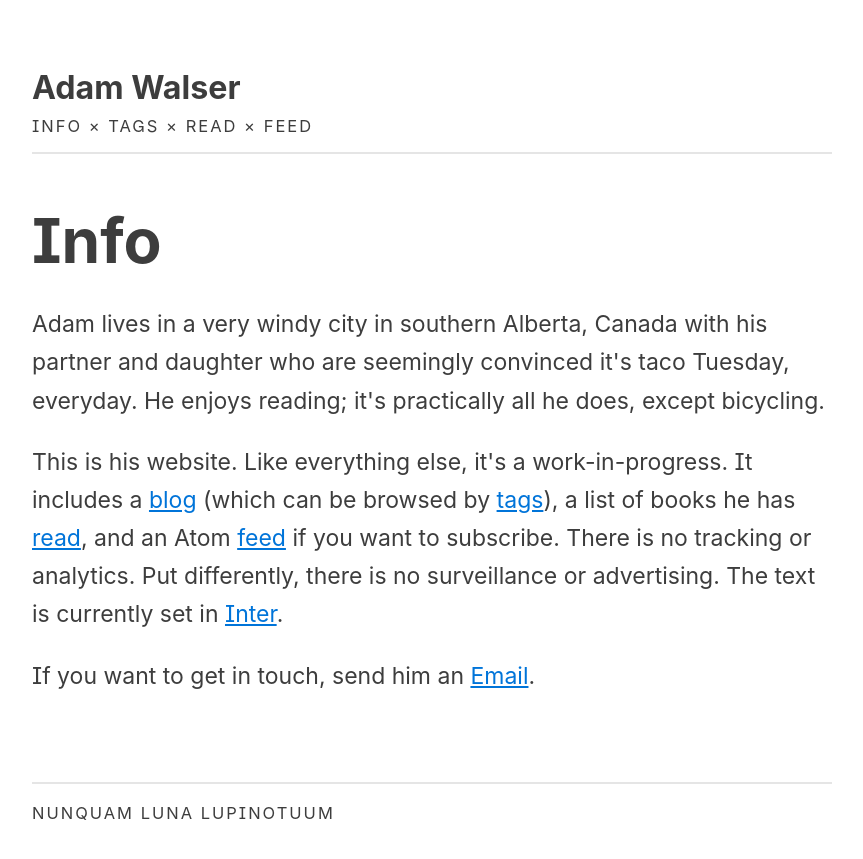
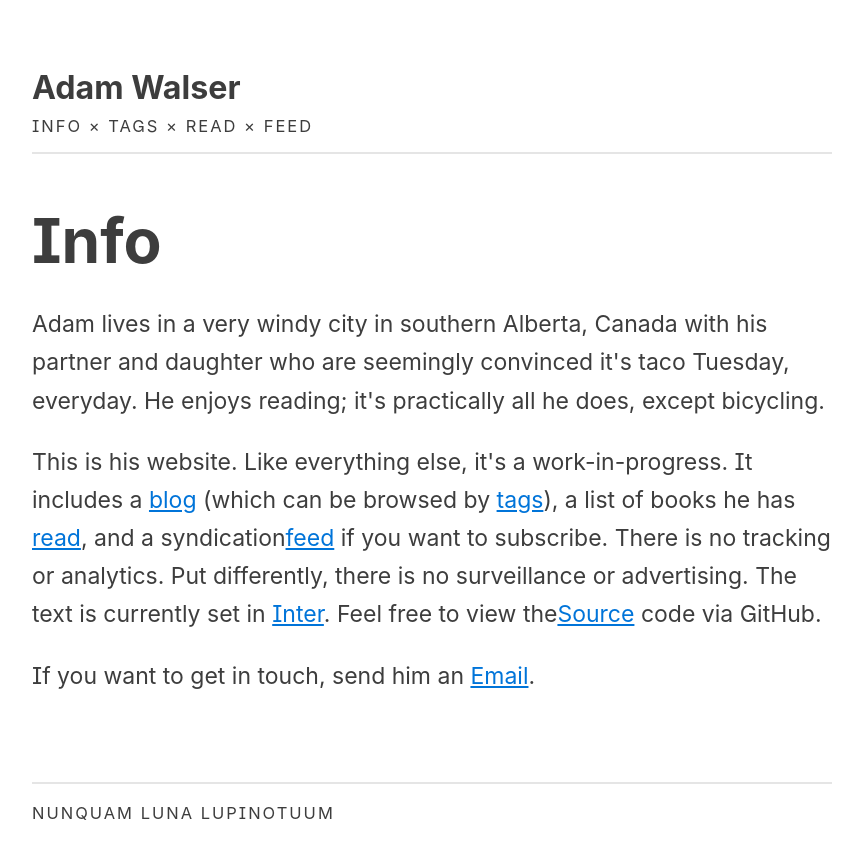
Before and after one commit to ajpwalser/ajpwalser.github.io, a Jekyll site: the page built from info.html, in a window 1280 px wide. Shown: the top 859 px of the page, without its empty margins (208-1071 px from the left). Built offline with Jekyll 4.4.1, drawn with Linux system fonts in a browser that asks for light colours; some web fonts are replaced.

Commit message:
Update info.html

```diff
--- a/info.html
+++ b/info.html
@@ -6,6 +6,6 @@ description: Information about Adam and his website.
 
 <h2>Info</h2>
 <p class="first">Adam lives in a very windy city in southern Alberta, Canada with his partner and daughter who are seemingly convinced it's taco Tuesday, everyday. He enjoys reading; it's practically all he does, except bicycling.</p>
-<p>This is his website. Like everything else, it's a work-in-progress. It includes a <a href="https://ajpwalser.github.io/">blog</a> (which can be browsed by <a href="https://ajpwalser.github.io/tags/">tags</a>), a list of books he has <a href="https://ajpwalser.github.io/read/">read</a>, and an Atom <a href="https://ajpwalser.github.io/feed.xml">feed</a> if you want to subscribe. There is no tracking or analytics. Put differently, there is no surveillance or advertising. The text is currently set in <a href="https://rsms.me/inter/">Inter</a>.</p>
+<p>This is his website. Like everything else, it's a work-in-progress. It includes a <a href="https://ajpwalser.github.io/">blog</a> (which can be browsed by <a href="https://ajpwalser.github.io/tags/">tags</a>), a list of books he has <a href="https://ajpwalser.github.io/read/">read</a>, and a syndication<a href="https://ajpwalser.github.io/feed.xml">feed</a> if you want to subscribe. There is no tracking or analytics. Put differently, there is no surveillance or advertising. The text is currently set in <a href="https://rsms.me/inter/">Inter</a>. Feel free to view the<a href="">Source</a> code via GitHub.</p>
 <p>If you want to get in touch, send him an <a href="mailto:ajpwalser@gmail.com">Email</a>.
 <div class="spacer"></div>
```
